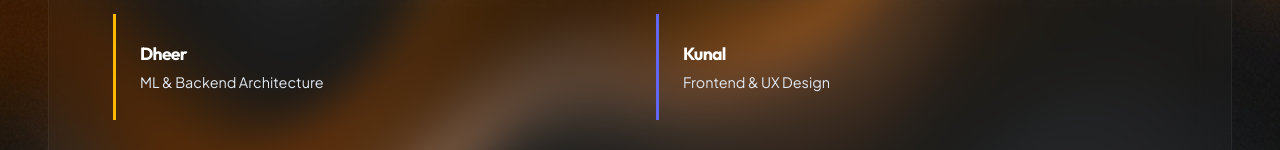
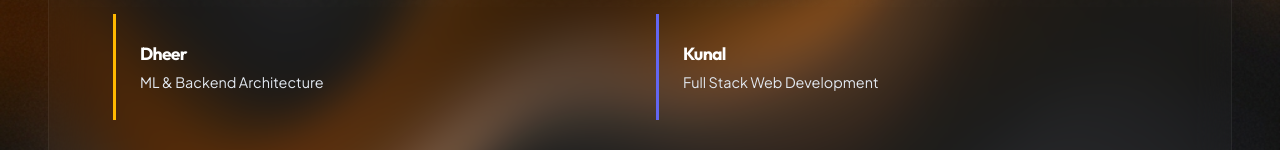
Before and after one commit to Bloatyy/AI-Interview-Assistant, a React (Vite) app in the folder frontend/: page /about in a window 1280 px wide. Shown: the part 793-943 px from the top of the page. Built offline with nearby package versions, Linux system fonts and the light colour scheme; no server answers.

Commit message:
Update Kunal's role to Full Stack Web Development

```diff
--- a/frontend/src/pages/About.tsx
+++ b/frontend/src/pages/About.tsx
@@ -42,7 +42,7 @@ const About = () => {
             </div>
             <div style={{ padding: '1.5rem', borderLeft: '3px solid #6366f1' }}>
               <h4 style={{ color: 'white' }}>Kunal</h4>
-              <p style={{ fontSize: '0.9rem' }}>Frontend & UX Design</p>
+              <p style={{ fontSize: '0.9rem' }}>Full Stack Web Development</p>
             </div>
           </div>
         </div>
```
